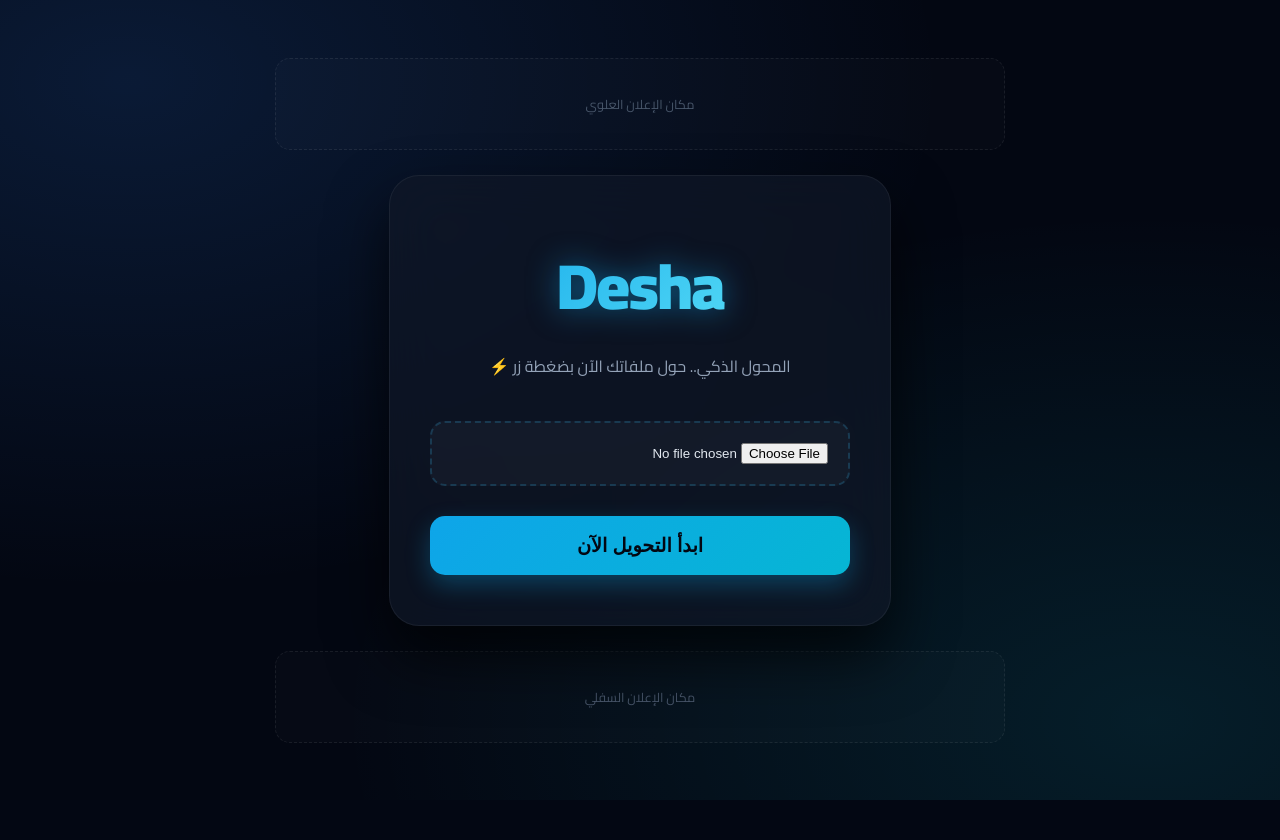
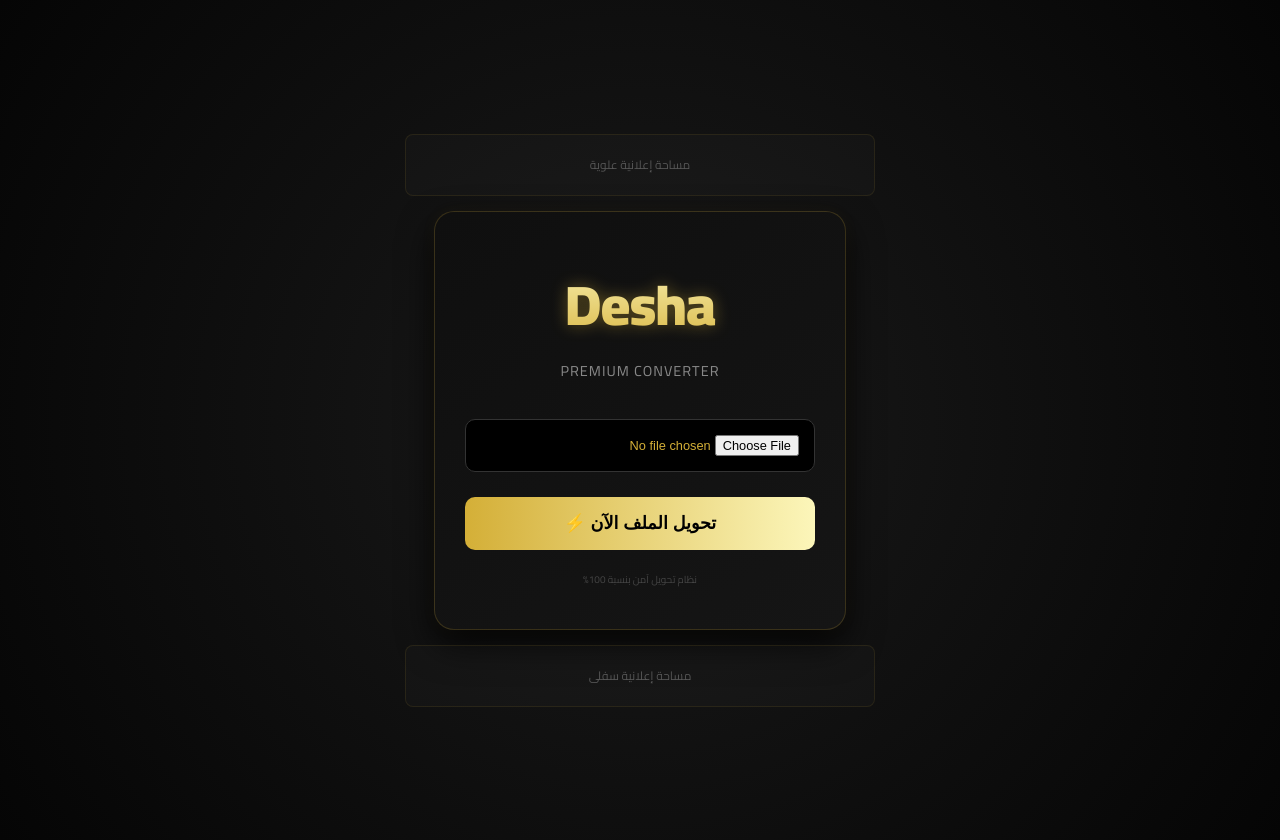
Before and after one commit to Vodexs/pdf-to-word-converter, a Flask app: page / in a window 1280 px wide. Before the commit the page ends 800 px from the top, so only its background shows below. Run offline with Flask 3, Linux system fonts and the light colour scheme.

Commit message:
Update index.html

```diff
--- a/templates/index.html
+++ b/templates/index.html
@@ -3,133 +3,133 @@
 <head>
     <meta charset="UTF-8">
     <meta name="viewport" content="width=device-width, initial-scale=1.0">
-    <title>Desha | محول الملفات الذكي</title>
+    <title>Desha | المحول الملكي</title>
     <link href="https://fonts.googleapis.com/css2?family=Cairo:wght@400;700;900&display=swap" rel="stylesheet">
     <style>
+        :root {
+            --gold: #d4af37;
+            --dark-gold: #aa841e;
+            --bg: #050505;
+        }
+
         body {
-            background-color: #030712; /* أسود غامق جداً وشيك */
-            background-image:
-                radial-gradient(at 10% 10%, hsla(215, 100%, 60%, 0.15) 0px, transparent 50%),
-                radial-gradient(at 90% 90%, hsla(185, 100%, 55%, 0.1) 0px, transparent 50%);
-            color: #f8fafc;
+            background-color: var(--bg);
+            background-image: radial-gradient(circle at center, #1a1a1a 0%, #050505 100%);
+            color: #fff;
             font-family: 'Cairo', sans-serif;
             display: flex;
             flex-direction: column;
+            align-items: center;
             justify-content: center;
-            align-items: center;
             min-height: 100vh;
             margin: 0;
-            overflow-x: hidden;
+            padding: 20px;
         }
 
-        /* أماكن الإعلانات - لون هادي جداً */
         .ad-space {
-            width: 90%;
-            max-width: 728px;
-            height: 90px;
-            background: rgba(255, 255, 255, 0.015);
-            border: 1px dashed rgba(255, 255, 255, 0.08);
+            width: 100%;
+            max-width: 468px;
+            height: 60px;
+            border: 1px solid rgba(212, 175, 55, 0.1);
+            background: rgba(255, 255, 255, 0.02);
+            margin: 15px 0;
+            border-radius: 8px;
             display: flex;
             align-items: center;
             justify-content: center;
-            margin: 25px 0;
-            border-radius: 15px;
-            color: #475569;
+            color: #555;
+            font-size: 12px;
+        }
+
+        .main-card {
+            background: linear-gradient(145deg, #0f0f0f, #151515);
+            border: 1px solid rgba(212, 175, 55, 0.2);
+            border-radius: 20px;
+            padding: 40px 30px;
+            width: 100%;
+            max-width: 350px;
+            text-align: center;
+            box-shadow: 0 15px 35px rgba(0,0,0,0.8), 0 0 15px rgba(212, 175, 55, 0.05);
+        }
+
+        .title {
+            font-size: 3.5rem;
+            font-weight: 900;
+            margin: 0;
+            background: linear-gradient(to bottom, #fcf6ba, #d4af37);
+            -webkit-background-clip: text;
+            -webkit-text-fill-color: transparent;
+            filter: drop-shadow(0 0 8px rgba(212, 175, 55, 0.4));
+            letter-spacing: -1px;
+        }
+
+        .tagline {
+            color: #888;
+            font-size: 0.9rem;
+            margin-bottom: 35px;
+            letter-spacing: 1px;
+        }
+
+        .file-input {
+            width: 100%;
+            padding: 15px;
+            background: #000;
+            border: 1px solid #333;
+            border-radius: 10px;
+            color: var(--gold);
+            margin-bottom: 25px;
+            box-sizing: border-box;
             font-size: 0.8rem;
         }
 
-        .main-card {
-            background: rgba(17, 24, 39, 0.7);
-            backdrop-filter: blur(25px);
-            -webkit-backdrop-filter: blur(25px);
-            border: 1px solid rgba(255, 255, 255, 0.06);
-            border-radius: 30px;
-            padding: 50px 40px;
-            width: 85%;
-            max-width: 420px;
-            text-align: center;
-            box-shadow: 0 30px 60px rgba(0,0,0,0.7);
+        .file-input:focus {
+            outline: none;
+            border-color: var(--gold);
         }
 
-        /* اسم ديشا بالإنجليزية - شكل رايق وبيلمع */
-        .title {
-            font-size: 4rem; /* كبير */
+        .btn {
+            background: linear-gradient(to right, #d4af37, #fcf6ba);
+            color: #000;
+            width: 100%;
+            padding: 16px;
+            border: none;
+            border-radius: 10px;
+            font-size: 1.1rem;
             font-weight: 900;
-            margin-bottom: 5px;
-            background: linear-gradient(135deg, #0ea5e9, #67e8f9); /* تدرج أزرق نيون */
-            -webkit-background-clip: text;
-            -webkit-text-fill-color: transparent;
-            /* تأثير اللمعان (Glow) */
-            filter: drop-shadow(0 0 15px rgba(14, 165, 233, 0.5));
-            letter-spacing: -2px; /* ضغط الحروف للشياكة */
-        }
-
-        .tagline {
-            color: #94a3b8;
-            font-size: 1rem;
-            margin-bottom: 40px;
-        }
-
-        .input-group {
-            margin: 30px 0;
-        }
-
-        /* تصميم مدخل الملفات */
-        .file-input {
-            width: 100%;
-            padding: 20px;
-            background: rgba(255,255,255,0.03);
-            border: 2px dashed rgba(56, 189, 248, 0.2);
-            border-radius: 15px;
-            color: #e2e8f0;
             cursor: pointer;
             transition: 0.3s;
-            box-sizing: border-box;
-        }
-
-        .file-input:hover {
-            border-color: #0ea5e9;
-            background: rgba(14, 165, 233, 0.05);
-        }
-
-        /* زرار التحويل النيون */
-        .btn {
-            background: linear-gradient(135deg, #0ea5e9, #06b6d4);
-            color: #030712;
-            width: 100%;
-            padding: 18px;
-            border: none;
-            border-radius: 15px;
-            font-size: 1.2rem;
-            font-weight: 800;
-            cursor: pointer;
-            transition: 0.4s;
-            box-shadow: 0 10px 25px rgba(14, 165, 233, 0.3);
+            text-transform: uppercase;
         }
 
         .btn:hover {
-            transform: translateY(-3px);
-            box-shadow: 0 20px 40px rgba(14, 165, 233, 0.5);
+            transform: translateY(-2px);
+            box-shadow: 0 8px 20px rgba(212, 175, 55, 0.3);
+            filter: brightness(1.1);
+        }
+
+        .footer-note {
+            font-size: 10px;
+            color: #444;
+            margin-top: 20px;
         }
     </style>
 </head>
 <body>
 
-    <div class="ad-space">مكان الإعلان العلوي</div>
+    <div class="ad-space">مساحة إعلانية علوية</div>
 
     <div class="main-card">
-        <div class="title">Desha</div>
-        <div class="tagline">المحول الذكي.. حول ملفاتك الآن بضغطة زر ⚡</div>
+        <h1 class="title">Desha</h1>
+        <div class="tagline">PREMIUM CONVERTER</div>
 
         <form action="/convert" method="post" enctype="multipart/form-data">
-            <div class="input-group">
-                <input type="file" name="pdf_file" accept=".pdf" class="file-input" required>
-            </div>
-            <button type="submit" class="btn">ابدأ التحويل الآن</button>
+            <input type="file" name="pdf_file" accept=".pdf" class="file-input" required>
+            <button type="submit" class="btn">تحويل الملف الآن ⚡</button>
         </form>
+        <div class="footer-note">نظام تحويل آمن بنسبة 100%</div>
     </div>
 
-    <div class="ad-space">مكان الإعلان السفلي</div>
+    <div class="ad-space">مساحة إعلانية سفلى</div>
 
 </body>
-</html>
+    </html>
```
